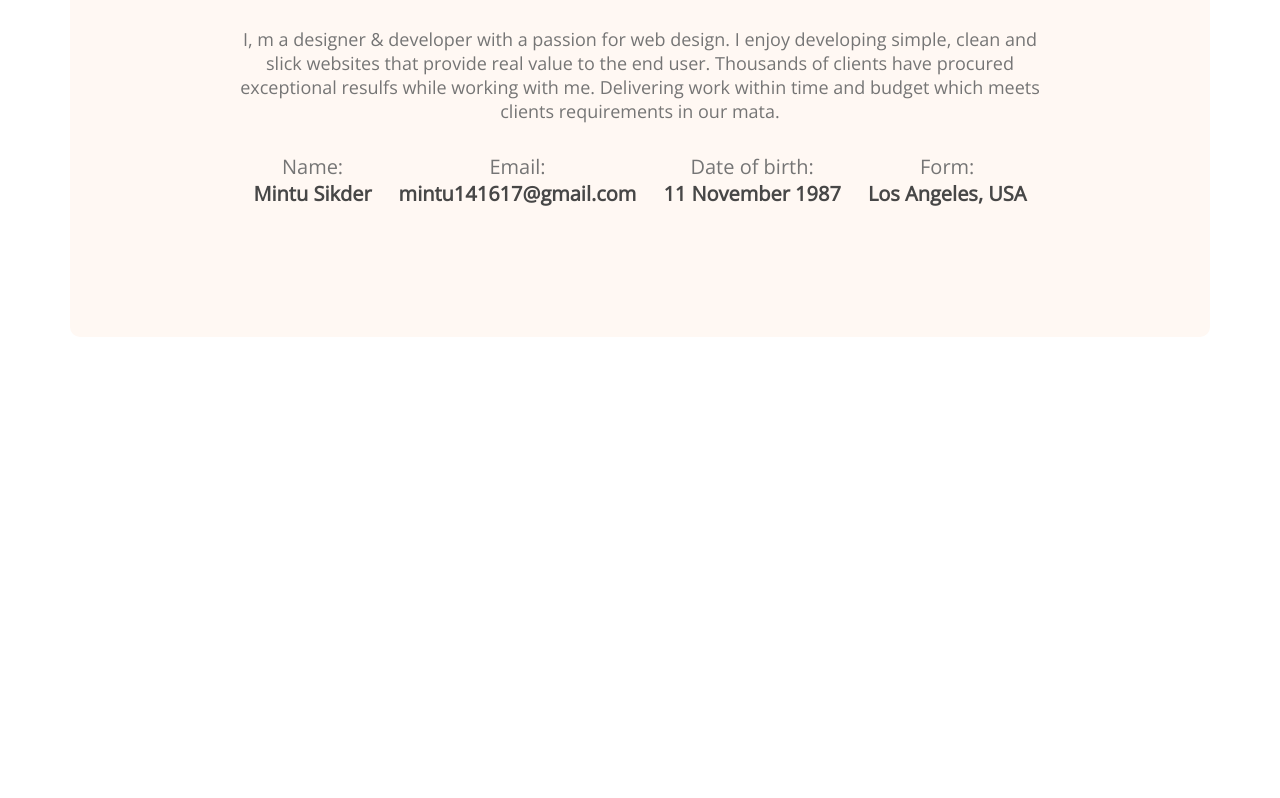
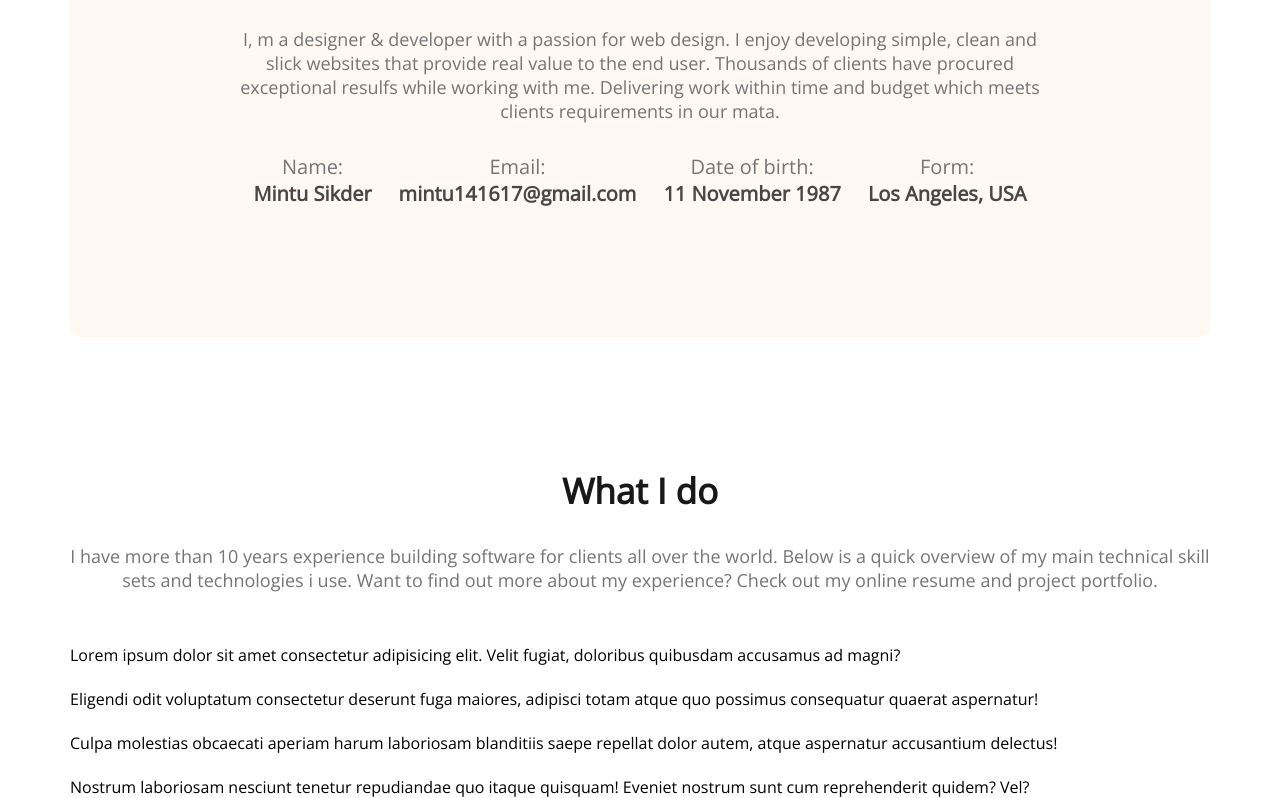
Before and after one commit to mintusikder/developer-portfolio, a plain HTML site: page index.html in a window 1280 px wide. Shown: the part 1150-1948 px from the top of the page. Before the commit the page ends 1487 px from the top, so only its background shows below. Drawn offline with nearby package versions, Linux system fonts and the light colour scheme.

Commit message:
What I do added

```diff
--- a/index.html
+++ b/index.html
@@ -57,6 +57,34 @@
                 </div>
             </div>
         </section>
+        <!-- what i do section -->
+        <section class="what-i-do">
+            <h3 class="section-title">What I do</h3>
+            <p class="section-description">I have more than 10 years experience building software for clients all over the world. Below is a quick overview of my main technical skill sets and technologies i use. Want to find out more about my experience? Check out my online resume and project portfolio.</p>
+        </section>
+                <div class="skills-container">
+                    <div class="skill">
+                        <img src="" alt="">
+                        <p class="skill-title"></p>
+                        <p class="skill-description">Lorem ipsum dolor sit amet consectetur adipisicing elit. Velit fugiat, doloribus quibusdam accusamus ad magni?</p>
+                    </div>
+                    <div class="skill">
+                        <img src="" alt="">
+                        <p class="skill-title"></p>
+                        <p class="skill-description">Eligendi odit voluptatum consectetur deserunt fuga maiores, adipisci totam atque quo possimus consequatur quaerat aspernatur!</p>
+                    </div>
+                    <div class="skill">
+                        <img src="" alt="">
+                        <p class="skill-title"></p>
+                        <p class="skill-description">Culpa molestias obcaecati aperiam harum laboriosam blanditiis saepe repellat dolor autem, atque aspernatur accusantium delectus!</p>
+                    </div>
+                    <div class="skill">
+                        <img src="" alt="">
+                        <p class="skill-title"></p>
+                        <p class="skill-description">Nostrum laboriosam nesciunt tenetur repudiandae quo itaque quisquam! Eveniet nostrum sunt cum reprehenderit quidem? Vel?</p>
+                    </div>
+                </div>
+
     </main>
     <footer>
 
--- a/styles/style.css
+++ b/styles/style.css
@@ -1,5 +1,6 @@
 *{
     margin: 0px;
+    padding: 0px;
     font-family: 'Open Sans', sans-serif;
 }
 .text-primary{
@@ -15,6 +16,7 @@
     border: 0;
     border-radius: 5px;
     color: white;
+    cursor: pointer;
 }
 .contact-button{
     font-weight: 700;
@@ -26,6 +28,7 @@
     color:#FD6E0A;
     margin-left: 30px;
     text-transform: capitalize;
+    cursor: pointer;
 }
 .background{
     background: #FFF8F3;
@@ -43,6 +46,7 @@ nav{
 .nav-title{
     font-weight: 800;
     font-size: 45px;
+    cursor: pointer;
 }
 nav li{
     list-style: none;
@@ -116,3 +120,8 @@ main{
     font-size: 20px;
     color: #474747;
 }
+/* what i do style */
+.what-i-do{
+    margin-top: 130px;
+    text-align: center;
+}
```
